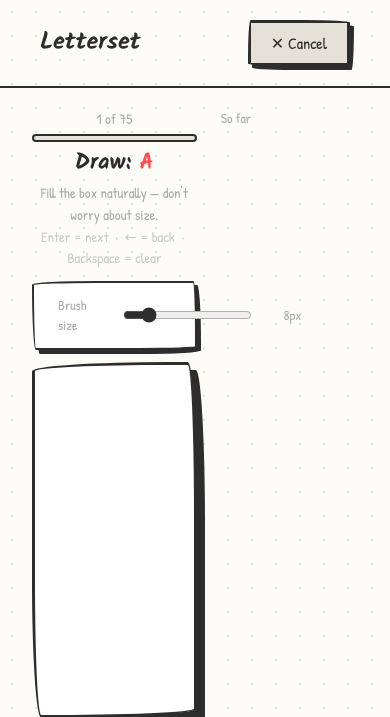
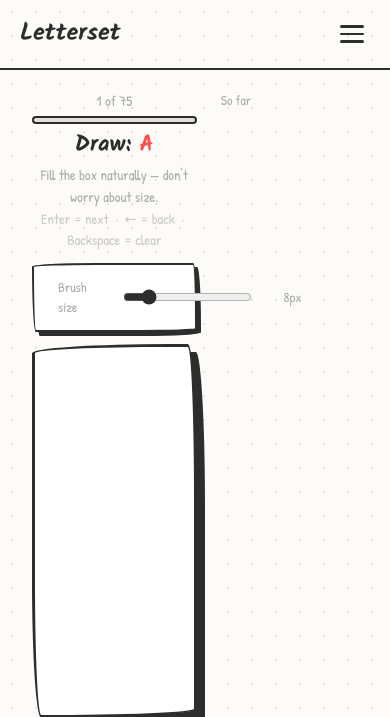
Before and after one commit to Rexaintreal/letterset, a Flask app: page /draw in a window 390 px wide. Shown: the top 717 px of the page. Run offline with Flask 3, Linux system fonts and the light colour scheme; some libraries are stand-ins or nearby versions.

Commit message:
Added mobile hamburger nav across all pages

```diff
--- a/static/css/styles.css
+++ b/static/css/styles.css
@@ -1415,3 +1415,66 @@ body {
     color: #4caf50;
     margin-bottom: 0.5rem;
 }
+
+/* mobile responsiveness */
+
+.nav-hamburger {
+    display: none;
+    flex-direction: column;
+    gap: 5px;
+    cursor: pointer;
+    padding: 0.4rem;
+    background: none;
+    border: none;
+}
+
+.nav-hamburger span {
+    display: block;
+    width: 24px;
+    height:2.5px;
+    background: #2d2d2d;
+    border-radius: 2px;
+    transition: transform 0.25s ease, opacity 0.25s ease;
+}
+
+.nav-hamburger.open span:nth-child(1) {
+    transform: translateY(7.5px) rotate(45deg);
+}
+
+.nav-hamburger.open span:nth-child(2) {
+    opacity: 0;
+}
+
+.nav-hamburger.open span:nth-child(3) {
+    transform: translateY(-7.5px) rotate(-45deg);
+}
+
+.nav-links {
+    display: flex;
+    gap: 0.6rem;
+    align-items: center;
+}
+
+@media (max-width: 600px) {
+    .nav-bar {
+        flex-wrap: wrap;
+        padding: 1rem 1.25rem;
+        position: relative;
+    }
+    .nav-hamburger {
+        display: flex;
+    }
+    .nav-links {
+        display: none;
+        width: 100%;
+        flex-direction: column;
+        align-items: flex-start;
+        gap: 0.5rem;
+        padding: 0.75rem 0 0.25rem;
+        border-top: 1px dashed #e5e0d8;
+        margin-top: 0.5rem;
+    }
+    .nav-links.open {
+        display: flex;
+    }
+}
--- a/static/js/script.js
+++ b/static/js/script.js
@@ -623,3 +623,13 @@ if (drawCanvas) {
         mCtx.clearRect(0, 0, mCanvas.width, mCanvas.height);
     }
 })();
+
+// mobile nav toggle
+const navToggle = document.getElementById('navToggle');
+const navLinks = document.getElementById('navLinks');
+if (navToggle) {
+    navToggle.addEventListener('click', () => {
+        navToggle.classList.toggle('open');
+        navLinks.classList.toggle('open');
+    });
+}
--- a/templates/draw.html
+++ b/templates/draw.html
@@ -29,9 +29,14 @@
         <link href="https://fonts.googleapis.com/css2?family=Kalam:wght@400;700&family=Patrick+Hand&display=swap" rel="stylesheet">
     </head>
     <body style="overflow:hidden; height:100vh; display:flex; flex-direction:column;">
-        <nav class="nav-bar" style="flex-shrink:0;">
+        <nav class="nav-bar">
             <a href="/" class="nav-logo">Letterset</a>
-            <a href="/" class="btn-secondary">✕ Cancel</a>
+            <button class="nav-hamburger" id="navToggle" aria-label="Menu">
+                <span></span><span></span><span></span>
+            </button>
+            <div class="nav-links" id="navLinks">
+                <a href="/" class="btn-secondary">Cancel</a>
+            </div>
         </nav>
         <main style="display:flex; gap:1.5rem; padding:1.25rem 2rem; flex:1; min-height:0; box-sizing:border-box; align-items:stretch;">
         <div style="display:flex; flex-direction:column; gap:0.75rem; flex:1.2; min-width:0; min-height:0;">
--- a/templates/preview.html
+++ b/templates/preview.html
@@ -32,7 +32,10 @@
     <body style="overflow:hidden; height:100vh; display:flex; flex-direction:column;">
         <nav class="nav-bar" style="flex-shrink:0;">
             <a href="/" class="nav-logo">Letterset</a>
-            <div style="display:flex; gap:0.6rem; align-items:center;">
+            <button class="nav-hamburger" id="navToggle" aria-label="Menu">
+                <span></span><span></span><span></span>
+            </button>
+            <div class="nav-links" id="navLinks">
                 <a href="/draw" class="btn-secondary">Draw another</a>
                 <a href="/" class="btn-secondary">Home</a>
             </div>
```
Also changed, not shown: templates/error.html (+6 -1 lines), templates/index.html (+5 -2 lines), templates/map.html (+6 -1 lines), templates/upload.html (+6 -1 lines).
